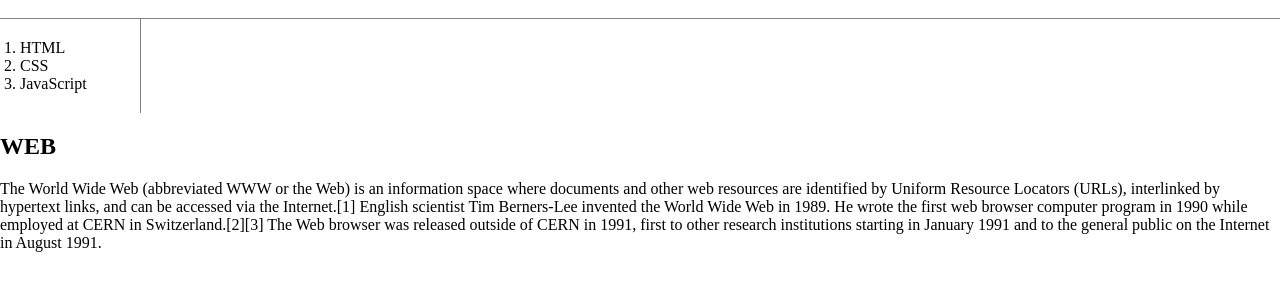
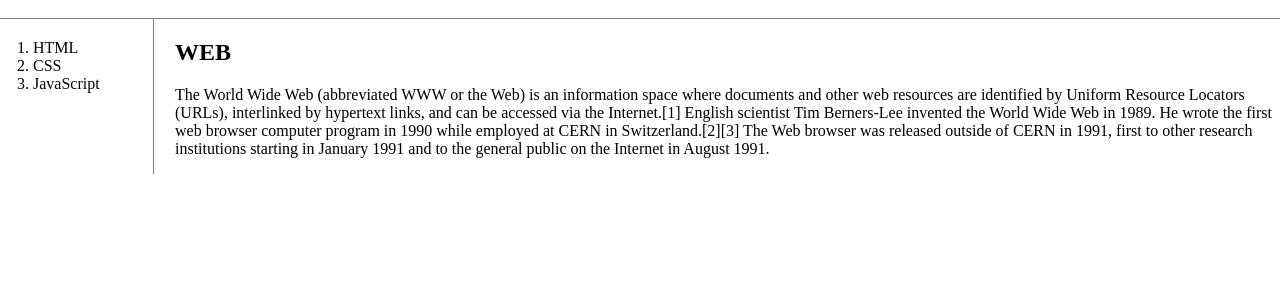
Before and after one commit to imnooy/WEBn, a plain HTML site: page css/index.html in a window 1280 px wide. Shown: the part 74-364 px from the top of the page. Drawn offline with Linux system fonts and the light colour scheme.

Commit message:
그리드 써먹기

```diff
--- a/css/index.html
+++ b/css/index.html
@@ -25,17 +25,33 @@
       margin:0;
       padding:20px;
     }
+    #grid {
+      display:grid;
+      grid-template-columns: 150px 1fr;
+    }
+
+    #grid ol {
+      padding-left:33px;
+    }
+
+    #grid #article {
+      padding-left:25px;
+    }
   </style>
 </head>
 <body>
   <h1><a href="index.html">WEB</a></h1>
+  <div id="grid">
     <ol>
       <li><a href="1.html">HTML</a></li>
       <li><a href="2.html">CSS</a></li>
       <li><a href="3.html">JavaScript</a></li>
     </ol>
+    <div id="article">
       <h2>WEB</h2>
       <p>The World Wide Web (abbreviated WWW or the Web) is an information space where documents and other web resources are identified by Uniform Resource Locators (URLs), interlinked by hypertext links, and can be accessed via the Internet.[1] English scientist Tim Berners-Lee invented the World Wide Web in 1989. He wrote the first web browser computer program in 1990 while employed at CERN in Switzerland.[2][3] The Web browser was released outside of CERN in 1991, first to other research institutions starting in January 1991 and to the general public on the Internet in August 1991.
       </p>
+    </div>
+  </div>
 </body>
 </html>
```
Lines whose indentation alone changed are shown as unchanged.
